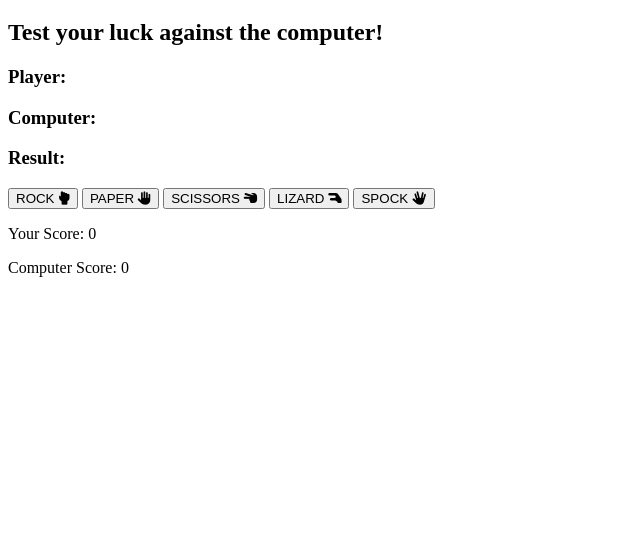
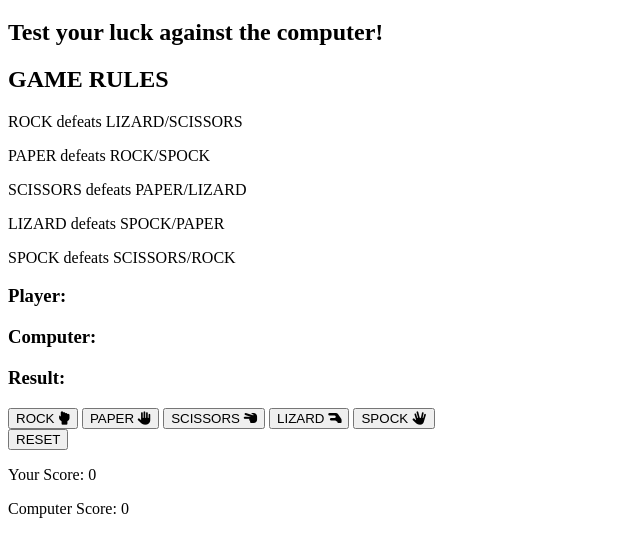
Before and after one commit to JaspalSJ/rpsls-pp2, a plain HTML site: page index.html in a window 1280 px wide. Shown: the part 61-618 px from the top of the page, without its empty margins (0-640 px from the left). Drawn offline with Linux system fonts and the light colour scheme.

Commit message:
Add game rules and reset button to main game page

```diff
--- a/index.html
+++ b/index.html
@@ -16,6 +16,15 @@
 <body>
     <h1>Rock, Paper, Scissors, Lizard, Spock</h1>
     <h2>Test your luck against the computer!</h2>
+
+    <div class="rules-area">
+        <h2>GAME RULES</h2>
+        <p>ROCK defeats LIZARD/SCISSORS</p>
+        <p>PAPER defeats ROCK/SPOCK</p>
+        <p>SCISSORS defeats PAPER/LIZARD</p>
+        <p>LIZARD defeats SPOCK/PAPER</p>
+        <p>SPOCK defeats SCISSORS/ROCK</p>
+    </div>
 
     <div class="game-area">
 
@@ -47,6 +56,13 @@
                 <i class="fa-solid fa-hand-spock"></i>
             </button>
         </div>
+
+        <div class="reset-game">
+            <button id="reset">
+                RESET
+
+            </button>
+        </div>
     </div>
 
     <div class="score-area">
```
